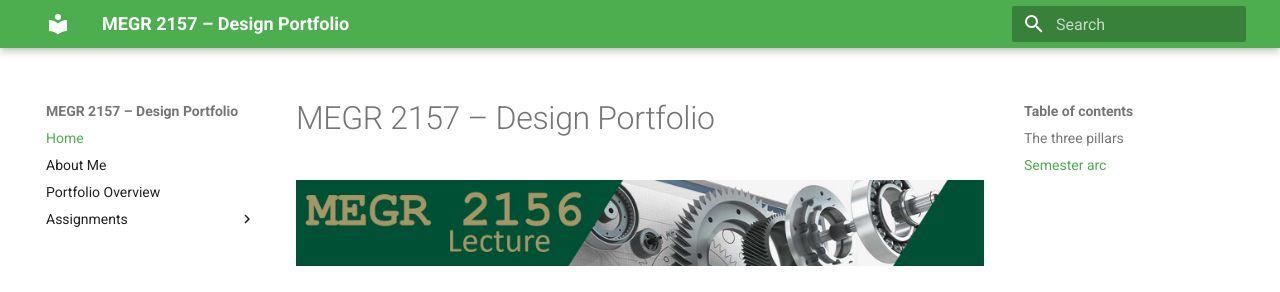
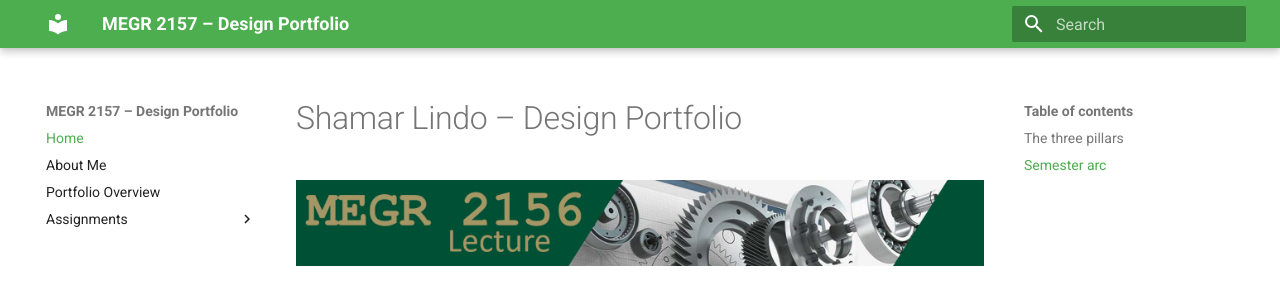
Before and after one commit to shamardlindo1/-megr2157-portfolio, an MkDocs documentation site: the page built from docs/index.md, in a window 1280 px wide and 1148 px high. Shown: the top 292 px of the window. Built offline with MkDocs 1.6.1 and Material for MkDocs 9.7.7, drawn with Linux system fonts in a browser that asks for light colours.

Commit message:
Update index.md
Initial site setup

```diff
--- a/docs/index.md
+++ b/docs/index.md
@@ -1,4 +1,4 @@
-# MEGR 2157 – Design Portfolio
+# Shamar Lindo – Design Portfolio
 
 ![MEGR 2156-7 Title](MEGR2156title.png)
 
```
